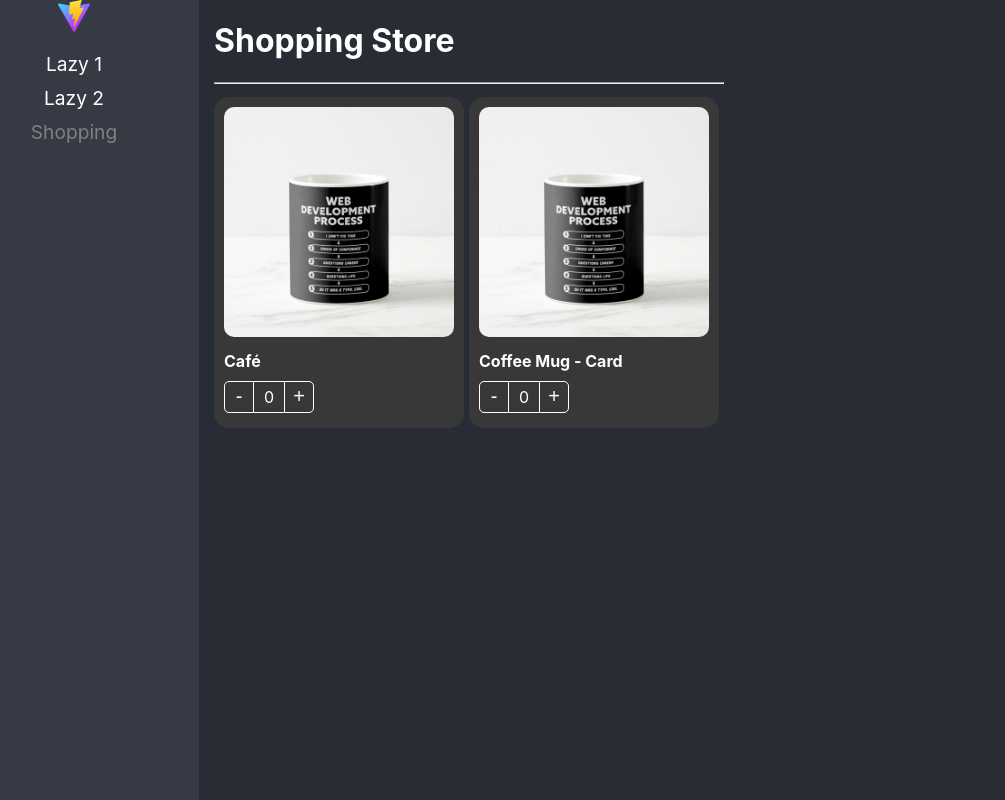
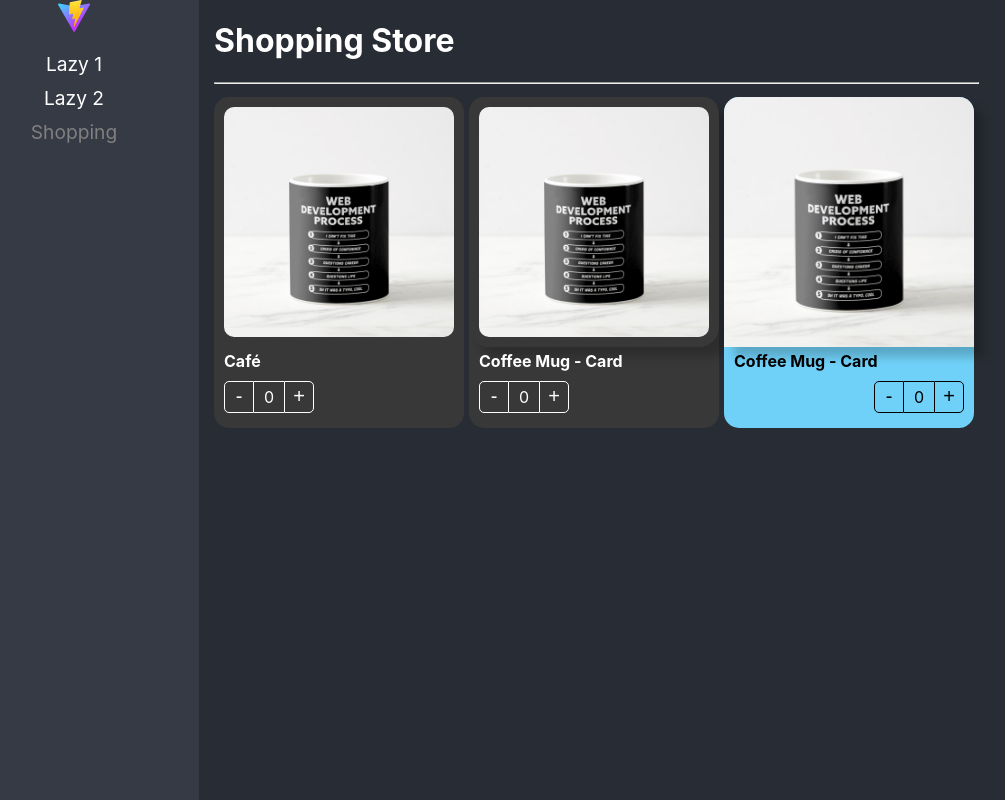
Before and after one commit to Axely7/react-adv, a React (Vite) app: page /shopping in a window 1280 px wide. Shown: the whole page, without its empty margins (51-1056 px from the left). Built offline with nearby package versions, Linux system fonts and the light colour scheme.

Commit message:
Component Extend Styles done

```diff
--- a/src/02-component-patterns/components/ProductButtons.tsx
+++ b/src/02-component-patterns/components/ProductButtons.tsx
@@ -2,15 +2,17 @@
 import { ProductContext } from "./ProductCard";
 import styles from "../styles/styles.module.css";
 
-interface Props {
+export interface Props {
   className?: string;
+  active?: string;
+  style?: React.CSSProperties;
 }
 
-export const ProductButtons = ({ className }: Props) => {
+export const ProductButtons = ({ className, style }: Props) => {
   const { counter, increaseBy } = useContext(ProductContext);
 
   return (
-    <div className={`${styles.buttonsContainer} ${className}`}>
+    <div className={`${styles.buttonsContainer} ${className}`} style={style}>
       <button className={styles.buttonMinus} onClick={() => increaseBy(-1)}>
         -
       </button>
--- a/src/02-component-patterns/components/ProductCard.tsx
+++ b/src/02-component-patterns/components/ProductCard.tsx
@@ -8,13 +8,14 @@
   product: Product;
   children?: ReactElement | ReactElement[];
   className?: string;
+  style?: React.CSSProperties;
 }
 
 export const ProductContext = createContext({} as ProductContextProps);
 
 const { Provider } = ProductContext;
 
-export const ProductCard = ({ children, product, className }: Props) => {
+export const ProductCard = ({ children, product, className, style }: Props) => {
   const { counter, increaseBy } = useProduct();
 
   return (
@@ -25,7 +26,9 @@
         product,
       }}
     >
-      <div className={`${styles.productCard} ${className}`}>{children}</div>
+      <div className={`${styles.productCard} ${className}`} style={style}>
+        {children}
+      </div>
     </Provider>
   );
 };
--- a/src/02-component-patterns/components/ProductImage.tsx
+++ b/src/02-component-patterns/components/ProductImage.tsx
@@ -3,12 +3,13 @@
 import noImage from "../assets/no-image.jpg";
 import styles from "../styles/styles.module.css";
 
-interface Props {
+export interface Props {
   className?: string;
   img?: string;
+  style?: React.CSSProperties;
 }
 
-export const ProductImage = ({ img = "", className }: Props) => {
+export const ProductImage = ({ img = "", className, style }: Props) => {
   const { product } = useContext(ProductContext);
 
   let imgToShow: string;
@@ -26,6 +27,7 @@
       className={`${styles.productImg} ${className}`}
       src={imgToShow}
       alt="Product Image"
+      style={style}
     />
   );
 };
--- a/src/02-component-patterns/components/ProductTitle.tsx
+++ b/src/02-component-patterns/components/ProductTitle.tsx
@@ -2,12 +2,13 @@
 import { ProductContext } from "./ProductCard";
 import styles from "../styles/styles.module.css";
 
-interface Props {
+export interface Props {
   className?: string;
   title?: string;
+  style?: React.CSSProperties;
 }
 
-export const ProductTitle = ({ title, className }: Props) => {
+export const ProductTitle = ({ title, className, style }: Props) => {
   const { product } = useContext(ProductContext);
 
   let titleToShow: string;
@@ -19,7 +20,7 @@
   }
 
   return (
-    <span className={`${styles.productDescription} ${className}`}>
+    <span className={`${styles.productDescription} ${className}`} style={style}>
       {titleToShow}
     </span>
   );
--- a/src/02-component-patterns/pages/ShoppingPage.tsx
+++ b/src/02-component-patterns/pages/ShoppingPage.tsx
@@ -25,9 +25,19 @@
           <ProductCard.Buttons className="custom-buttons" />
         </ProductCard>
         <ProductCard product={product} className="bg-dark text-white">
-          <ProductImage className="custom-image" />
+          <ProductImage
+            className="custom-image"
+            style={{ boxShadow: "10px 10px 10px rgba(0,0,0,0.2)" }}
+          />
           <ProductTitle className="text-bold" />
           <ProductButtons className="custom-buttons" />
+        </ProductCard>
+        <ProductCard product={product} style={{ backgroundColor: "#70D1F8" }}>
+          <ProductImage
+            style={{ boxShadow: "10px 10px 10px rgba(0,0,0,0.2)" }}
+          />
+          <ProductTitle style={{ fontWeight: "bold" }} />
+          <ProductButtons style={{ display: "flex", justifyContent: "end" }} />
         </ProductCard>
       </div>
     </div>
```
Also changed, not shown: src/02-component-patterns/interfaces/interfaces.ts (+6 -11 lines).
